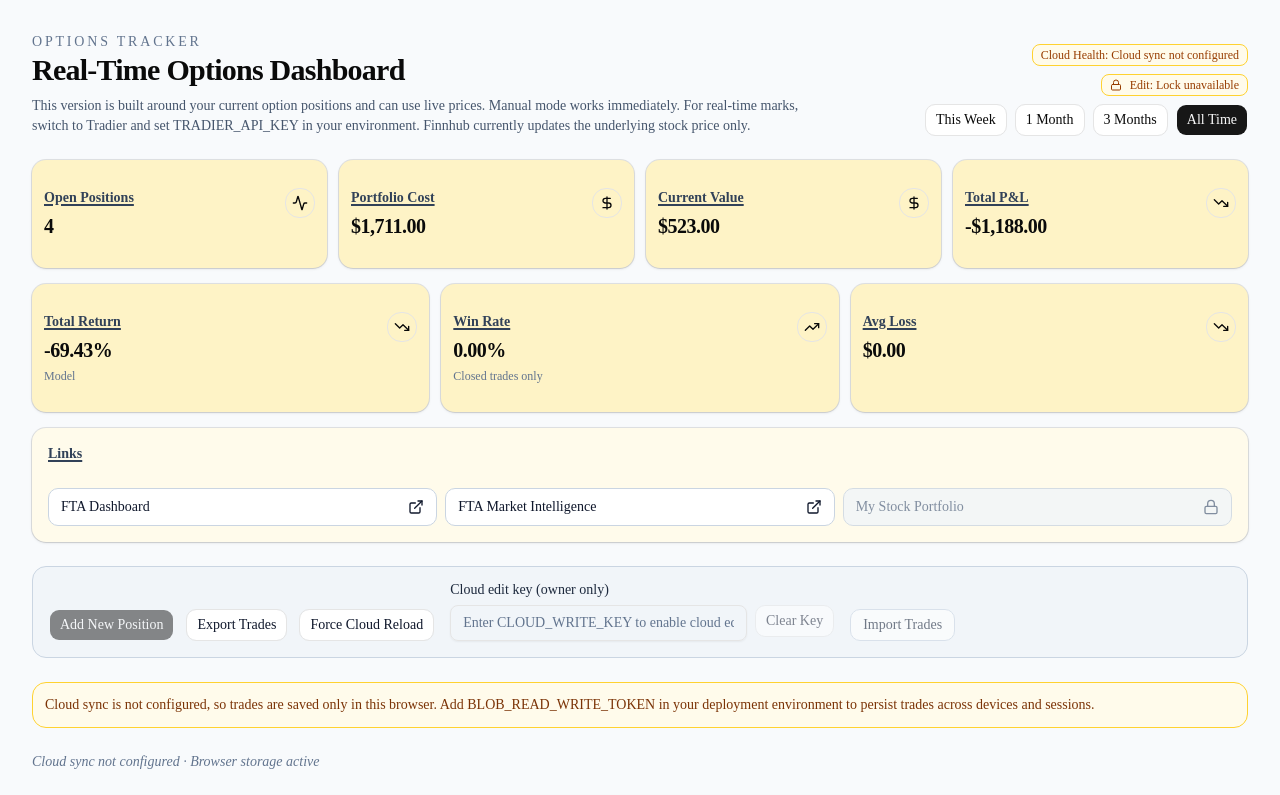
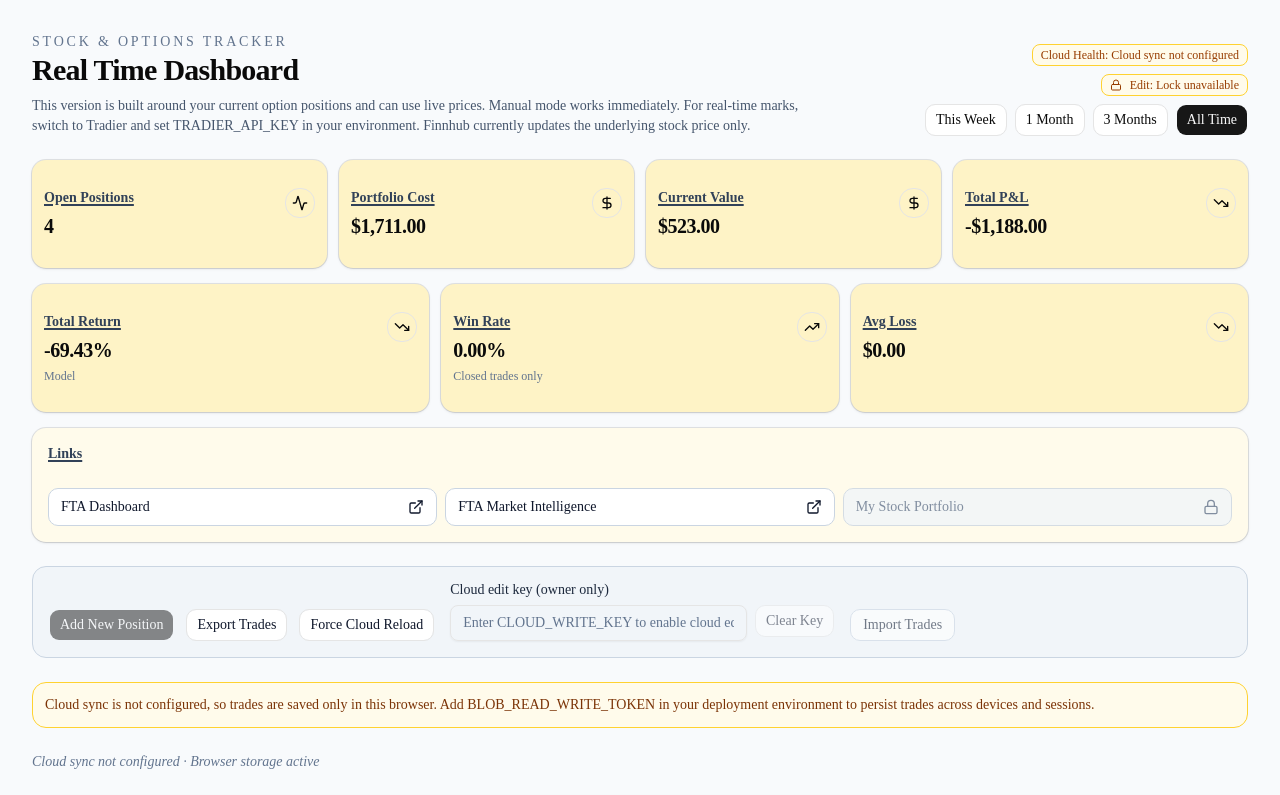
Before and after one commit to kellylinwright-sa/options-dashboard, a Next.js app in the folder options-dashboard-app/: page / in a window 1280 px wide. Shown: the top 795 px of the page. Built offline with nearby package versions, Linux system fonts and the light colour scheme.

Commit message:
title changes

```diff
--- a/options-dashboard-app/app/layout.tsx
+++ b/options-dashboard-app/app/layout.tsx
@@ -13,8 +13,8 @@ const geistMono = Geist_Mono({
 });
 
 export const metadata: Metadata = {
-  title: "Create Next App",
-  description: "Generated by create next app",
+  title: "Options Dashboard",
+  description: "Real-time options dashboard",
 };
 
 export default function RootLayout({
--- a/options-dashboard-app/app/page.tsx
+++ b/options-dashboard-app/app/page.tsx
@@ -1055,10 +1055,10 @@ export default function OptionsTradeDashboard() {
         <div className="flex flex-col gap-4 md:flex-row md:items-end md:justify-between">
           <div>
             <p className="text-sm uppercase tracking-[0.2em] text-slate-500">
-              Options Tracker
+                Stock & Options Tracker
             </p>
             <h1 className="text-3xl font-semibold tracking-tight">
-              Real-Time Options Dashboard
+                Real Time Dashboard
             </h1>
             <p className="mt-2 max-w-3xl text-sm text-slate-600">
               This version is built around your current option positions and can
```
